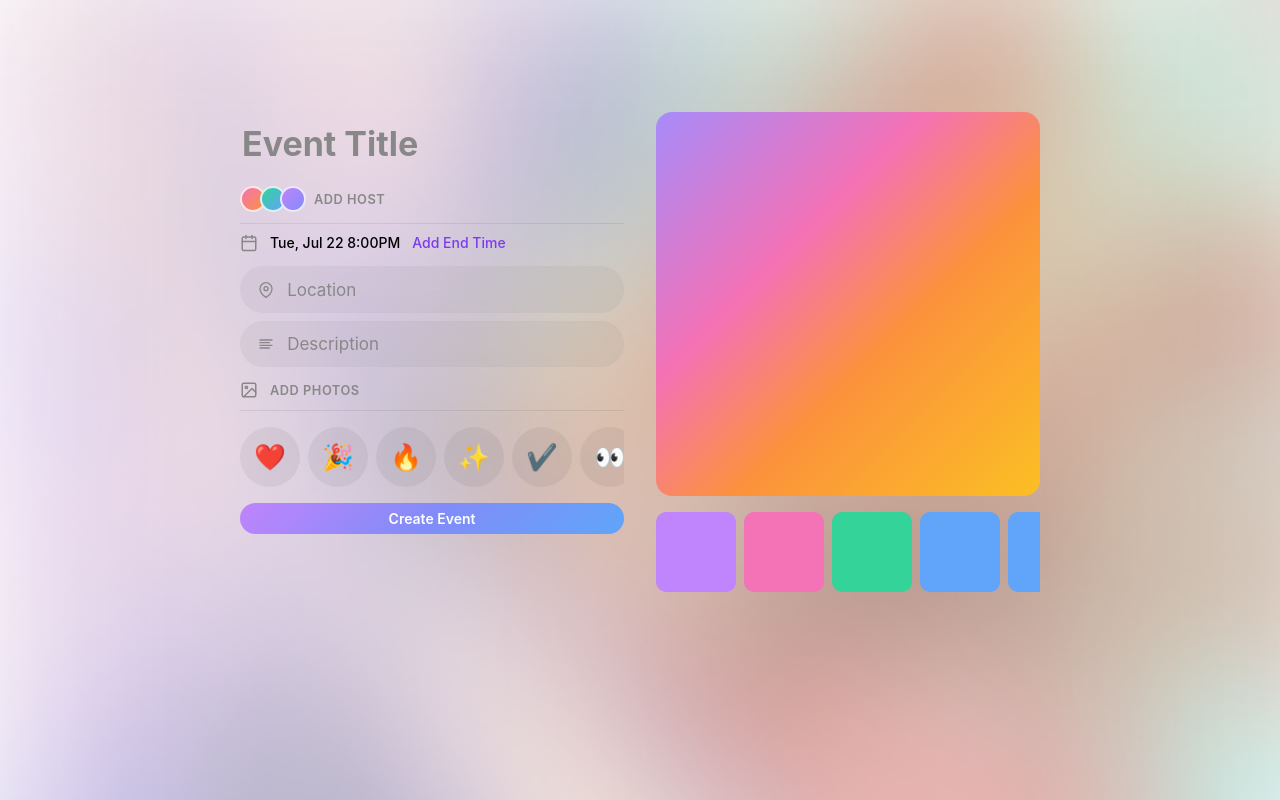
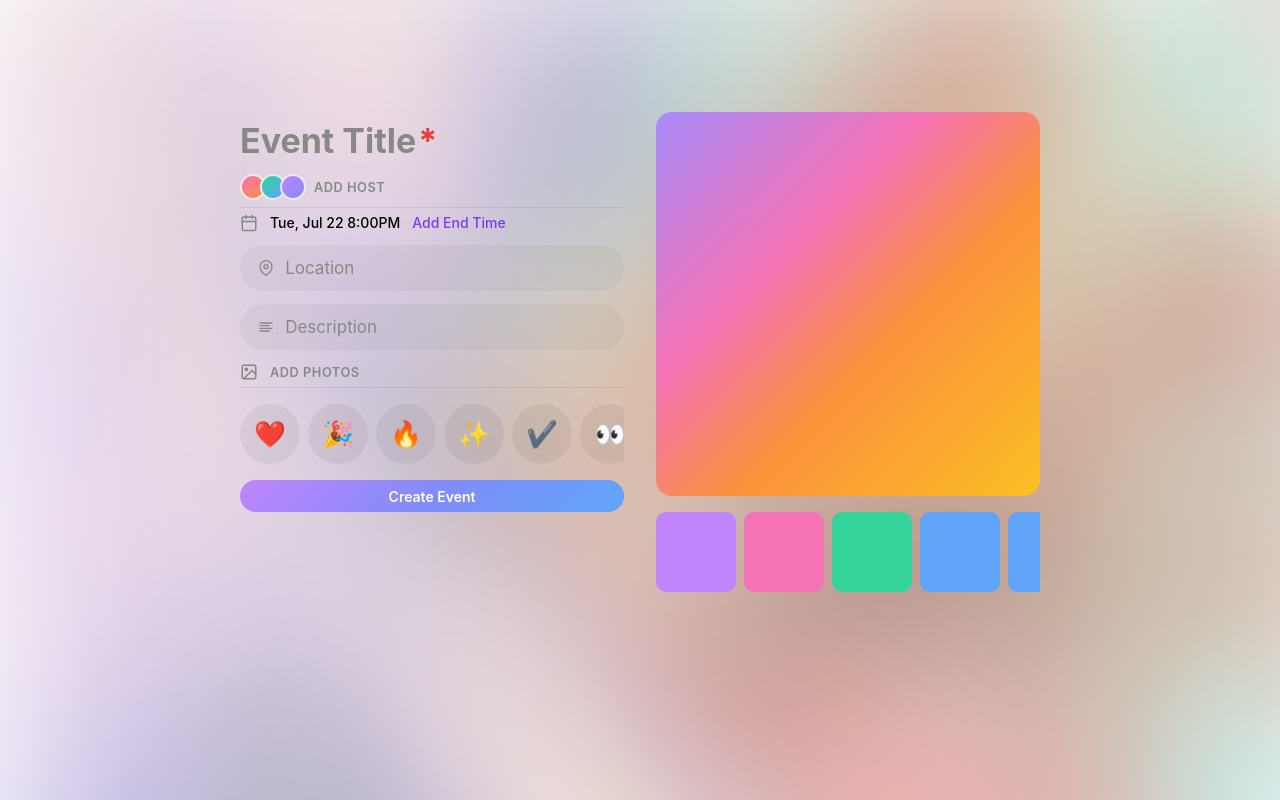
Before and after one commit to julian-cardone/doorlist-interview, a React (Vite) app: page /events/create in a window 1280 px wide. Built offline with nearby package versions, Linux system fonts and the light colour scheme.

Commit message:
fix input

```diff
--- a/src/components/ui/Input/Input.module.css
+++ b/src/components/ui/Input/Input.module.css
@@ -1,57 +1,105 @@
-/* ── Base ──────────────────────────────────────────────────────────────────── */
+/* ── Wrapper ──────────────────────────────────────────────────────────────── */
+/* The wrapper owns layout. Only pill gets visual container styling. */
 
-.base {
-  background: transparent;
-  border: none;
-  outline: none;
-  color: var(--color-text);
-  font-family: inherit;
+.wrapper {
   width: 100%;
 }
 
-.base::placeholder {
-  color: var(--color-text-muted);
-}
-
-/* ── Variants ──────────────────────────────────────────────────────────────── */
-
-/* title: large editable heading, e.g. event title field */
-.title {
-  font-size: 2.125rem;
-  line-height: 2.5625rem;
-  font-weight: 700;
-  vertical-align: middle;
-}
-
-/* field: compact inline input, e.g. location row */
-.field {
-  font-size: 0.875rem;
-}
-
-/* pill: frosted-glass capsule with optional leading slot, e.g. "Add Host" */
-.pill {
+.pillWrapper {
   display: flex;
   align-items: center;
   gap: 0.7rem;
+
+  padding: 0.7rem 1.125rem;
+  border-radius: 3rem;
+
   background: rgba(80, 80, 80, 0.055);
   backdrop-filter: blur(0.75rem);
   -webkit-backdrop-filter: blur(0.75rem);
-  border-radius: 3rem;
-  padding: 0.7rem 1.125rem;
 }
 
-.pill .base {
-  flex: 1;
-  min-width: 0;
-  font-size: 1.0625rem;
-  line-height: 1.375rem;
-}
-
-/* ── Prefix slot (pill only) ───────────────────────────────────────────────── */
+/* ── Prefix ───────────────────────────────────────────────────────────────── */
+/* Prefix appears before the input area, usually for icons/text in pill inputs. */
 
 .pillPrefix {
   display: flex;
   align-items: center;
+  flex-shrink: 0;
+
   color: var(--color-text-muted);
-  flex-shrink: 0;
 }
+
+/* ── Input area ───────────────────────────────────────────────────────────── */
+/* Positioning context for the real input and fake placeholder overlay. */
+
+.inputArea {
+  position: relative;
+  display: block;
+  flex: 1;
+  min-width: 0;
+}
+
+/* ── Input base ───────────────────────────────────────────────────────────── */
+/* The real input controls behavior, form semantics, focus, and typed text. */
+
+.base {
+  width: 100%;
+
+  background: transparent;
+  border: none;
+  outline: none;
+
+  color: var(--color-text);
+  font-family: inherit;
+}
+
+/* Native placeholder is only used to power :placeholder-shown.
+   The visible placeholder is rendered by .placeholder so the asterisk can be red. */
+.base::placeholder {
+  color: transparent;
+}
+
+/* ── Fake placeholder ─────────────────────────────────────────────────────── */
+/* Must visually match the real input text size/line-height for each variant. */
+
+.placeholder {
+  position: absolute;
+  left: 0;
+  top: 50%;
+  transform: translateY(-50%);
+
+  color: var(--color-text-muted);
+  pointer-events: none;
+  user-select: none;
+}
+
+/* Hide fake placeholder once the user focuses or enters text. */
+.base:focus ~ .placeholder,
+.base:not(:placeholder-shown) ~ .placeholder {
+  opacity: 0;
+  visibility: hidden;
+}
+
+.requiredAsterisk {
+  margin-left: 0.125rem;
+  color: var(--required-asterisk-color, var(--color-error));
+}
+
+/* ── Text variants ───────────────────────────────────────────────────────── */
+/* These classes apply to BOTH .base and .placeholder.
+   That keeps typed text and placeholder text perfectly aligned. */
+
+.titleInput {
+  font-size: 2.125rem;
+  line-height: 2.5625rem;
+  font-weight: 700;
+}
+
+.fieldInput {
+  font-size: 0.875rem;
+}
+
+.pillInput {
+  font-size: 1.0625rem;
+  line-height: 1.375rem;
+}
--- a/src/components/ui/Input/Input.tsx
+++ b/src/components/ui/Input/Input.tsx
@@ -1,30 +1,49 @@
 import type { InputHTMLAttributes, ReactNode } from "react";
 import styles from "./Input.module.css";
 
-type Props = Omit<InputHTMLAttributes<HTMLInputElement>, "prefix"> & {
-  variant?: "title" | "field" | "pill";
-  prefix?: ReactNode;
+type InputVariant = "title" | "field" | "pill";
+
+type Props = InputHTMLAttributes<HTMLInputElement> & {
+  variant?: InputVariant;
+  textPrefix?: ReactNode;
 };
+
+function cx(...classes: Array<string | undefined | false>) {
+  return classes.filter(Boolean).join(" ");
+}
 
 export function Input({
   variant = "field",
-  prefix,
   className,
+  required,
+  textPrefix,
+  placeholder,
   ...props
 }: Props) {
-  if (variant === "pill") {
-    return (
-      <div className={`${styles.pill} ${className ?? ""}`}>
-        {prefix != null && <span className={styles.pillPrefix}>{prefix}</span>}
-        <input className={styles.base} {...props} />
-      </div>
-    );
-  }
+  return (
+    <div
+      className={cx(
+        styles.wrapper,
+        variant === "pill" && styles.pillWrapper,
+        className,
+      )}
+    >
+      {textPrefix && <span className={styles.pillPrefix}>{textPrefix}</span>}
 
-  return (
-    <input
-      className={`${styles.base} ${styles[variant]} ${className ?? ""}`}
-      {...props}
-    />
+      <span className={styles.inputArea}>
+        <input
+          className={cx(styles.base, styles[`${variant}Input`])}
+          placeholder={placeholder ? " " : undefined}
+          {...props}
+        />
+
+        {placeholder && (
+          <span className={cx(styles.placeholder, styles[`${variant}Input`])}>
+            {placeholder}
+            {required && <span className={styles.requiredAsterisk}>*</span>}
+          </span>
+        )}
+      </span>
+    </div>
   );
 }
--- a/src/features/events/components/EventCreateForm/EventCreateForm.module.css
+++ b/src/features/events/components/EventCreateForm/EventCreateForm.module.css
@@ -14,7 +14,7 @@
   display: flex;
   align-items: center;
   gap: 0.75rem;
-  padding: 0.65rem 0;
+  padding: 0.4rem 0;
 }
 
 .rowDivider {
@@ -69,10 +69,6 @@
   font-weight: 500;
 }
 
-.pillField {
-  margin: 0.25rem 0;
-}
-
 .bottomBar {
   display: flex;
   flex-direction: column;
--- a/src/features/events/components/EventCreateForm/EventCreateForm.tsx
+++ b/src/features/events/components/EventCreateForm/EventCreateForm.tsx
@@ -3,6 +3,7 @@ import { zodResolver } from "@hookform/resolvers/zod";
 import { Input } from "../../../../components/ui/Input/Input";
 import { Button } from "../../../../components/ui/Button/Button";
 import { EventFormSchema, type EventFormData } from "../../models/event";
+import { isRequiredField } from "../../../../lib/form";
 import styles from "./EventCreateForm.module.css";
 
 const REACTION_EMOJIS = ["❤️", "🎉", "🔥", "✨", "✔️", "👀", "💀", "😁"];
@@ -27,9 +28,10 @@ export function EventCreateForm({
       <div className={styles.rows}>
         <div className={styles.row}>
           <Input
+            id="event-title"
             variant="title"
+            required={isRequiredField(EventFormSchema, "title")}
             placeholder="Event Title"
-            aria-label="Event title"
             {...register("title")}
           />
           {errors.title && (
@@ -56,22 +58,24 @@ export function EventCreateForm({
             <Button variant="link">Add End Time</Button>
           </div>
         </div>
+        <div className={styles.row}>
           <Input
             variant="pill"
-          prefix={<LocationIcon />}
+            textPrefix={<LocationIcon />}
             placeholder="Location"
             aria-label="Location"
-          className={styles.pillField}
             {...register("location")}
           />
+        </div>
+        <div className={styles.row}>
           <Input
             variant="pill"
-          prefix={<NotesIcon />}
+            textPrefix={<NotesIcon />}
             placeholder="Description"
             aria-label="Description"
-          className={styles.pillField}
             {...register("description")}
           />
+        </div>
         <div className={styles.row}>
           <span className={styles.rowIcon}>
             <PhotoIcon />
--- /dev/null
+++ b/src/lib/form.ts
@@ -0,0 +1,8 @@
+import { z } from "zod";
+
+export function isRequiredField(
+  schema: z.ZodObject<z.ZodRawShape>,
+  fieldName: string,
+): boolean {
+  return !(schema.shape[fieldName] instanceof z.ZodOptional);
+}
--- a/src/styles/variables.css
+++ b/src/styles/variables.css
@@ -11,4 +11,5 @@
     #fb923c 60%,
     #fbbf24 100%
   );
+  --required-asterisk-color: #e53e3e;
 }
```
Lines whose indentation alone changed are shown as unchanged.
